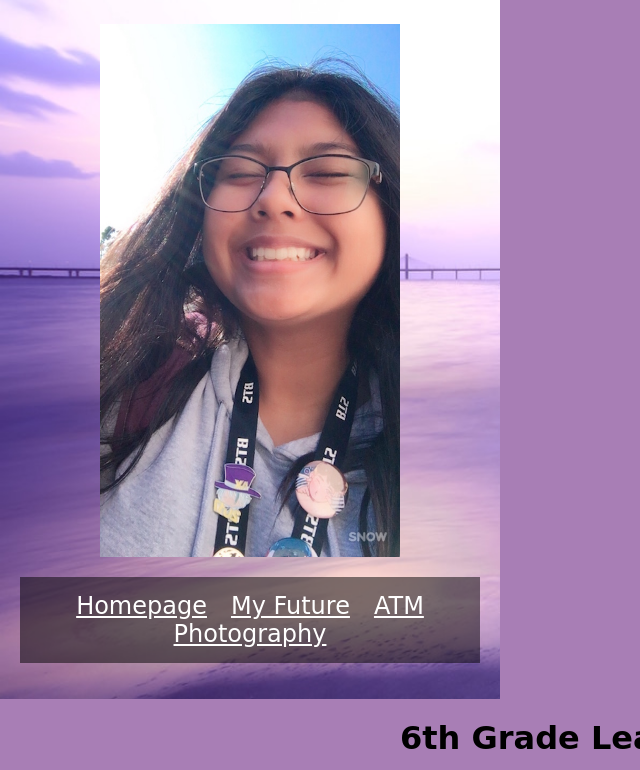
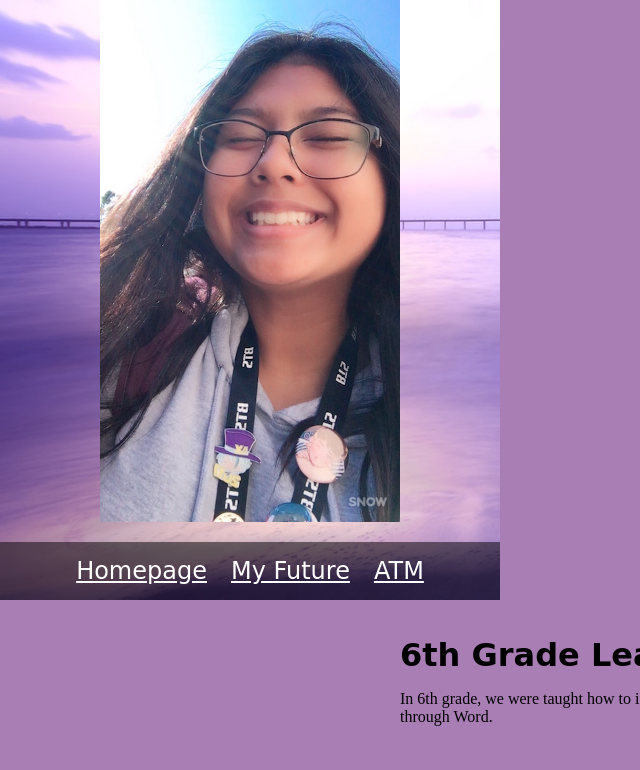
Before and after one commit to imkaylin/imkaylin.github.io, a plain HTML site: page atm.html in a window 1280 px wide. Shown: the part 152-922 px from the top of the page, without its empty margins (0-640 px from the left). Drawn offline with Linux system fonts and the light colour scheme; a web font is replaced by a local one.

Commit message:
Update atm.html

```diff
--- a/atm.html
+++ b/atm.html
@@ -9,16 +9,13 @@
     </head>
     <body>
         <header>
-            <article>
             <h1>Kaylin's Website</h1>
             <img src="images/smiling.jpg" width="300" alt="a picture of me smiling"> <br />
             <ul id="list">
                 <li id="links"><a href="index.html" rel="stylesheet">Homepage</a></li>
                 <li id="links"><a href="future.html" rel="stylesheet">My Future</a></li>
                 <li id="links"><a href="atm.html" rel="stylesheet">ATM</a></li>
-                    <li id="links"><a href="photography.html" rel="stylesheet">Photography</a></li>
             </ul>
-            </article>
         </header>
         <article>
             <h2>6th Grade Learning</h2>
```
Lines whose indentation alone changed are shown as unchanged.
